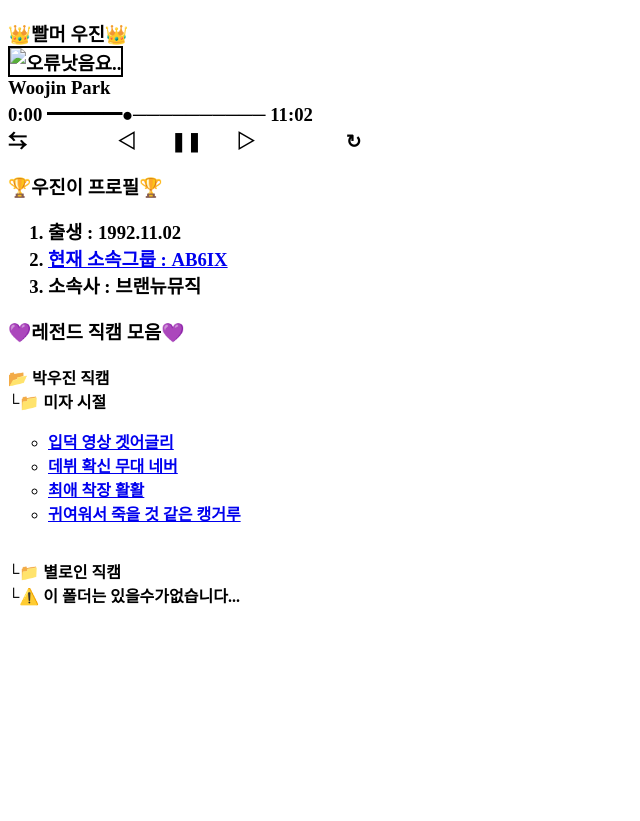
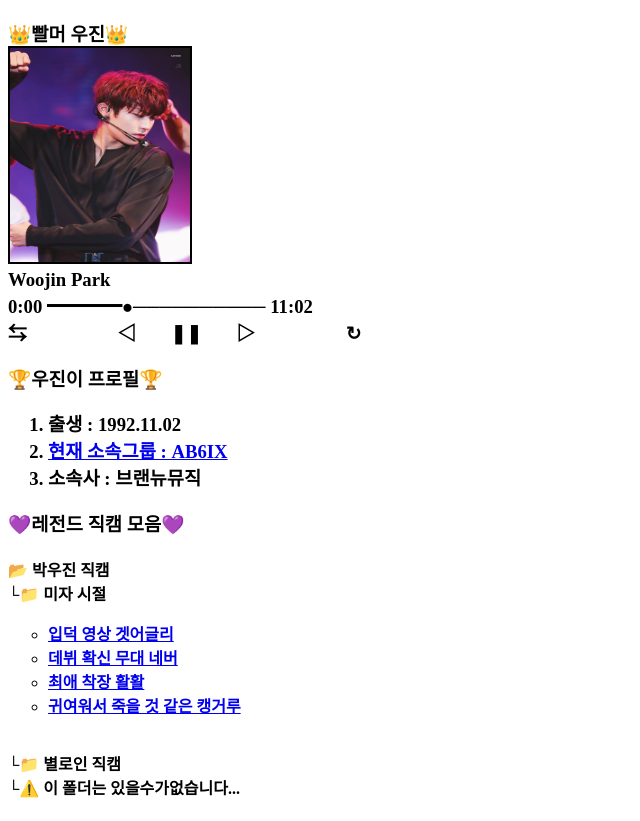
Before and after one commit to gh4784/hw2.github.io, a plain HTML site: page singer.html in a window 1280 px wide. Shown: the part 70-891 px from the top of the page, without its empty margins (0-640 px from the left). Before the commit the page ends 800 px from the top, so only its background shows below. Drawn offline with Linux system fonts and the light colour scheme.

Commit message:
first commit

```diff
--- a/index.html
+++ b/singer.html
@@ -9,7 +9,7 @@
 
     <meta property="og:title" content="그시절..나에..원픽">
     <meta property="og:description" content="우진이소개페이지입니데이~">
-    <meta property="og:image" content="img/myboy.jpg">
+    <meta property="og:image" content="./woojin.jpg">
 </head>
 
 <body>
@@ -17,7 +17,7 @@
 
     <h3>👑빨머 우진👑
         <br>
-        <img src="img/myboy.jpg" alt="오류낫음요.."
+        <img src="./woojin.jpg" alt="오류낫음요..왜..?ㅜㅜ"
             style="width:180px; height:214px; border: 2px solid black">
         <br>
         Woojin Park
```
Also changed, not shown: woojin.jpg (added).
